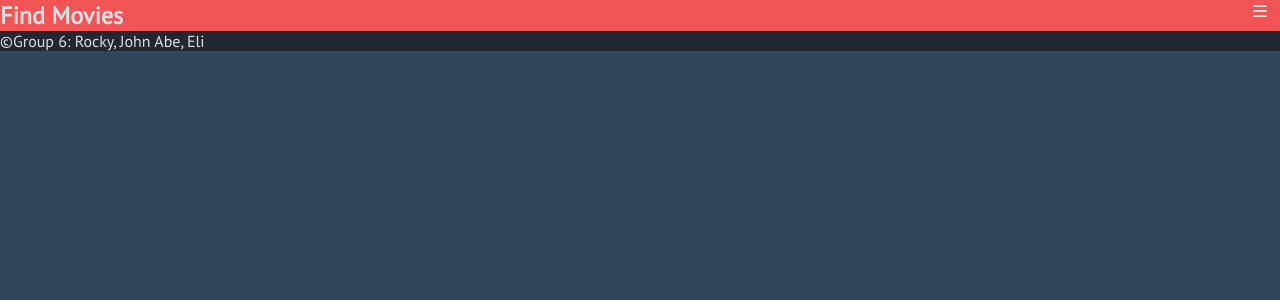
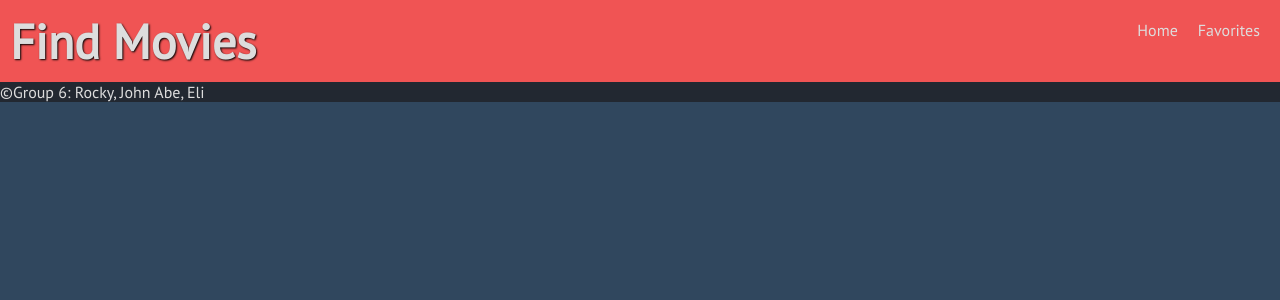
Before and after one commit to richmister/g6-Angular-Project, an Angular app: page /favorites in a window 1280 px wide. Shown: the top 300 px of the page. Built offline with nearby package versions, Linux system fonts and the light colour scheme.

Commit message:
Some styles

```diff
--- a/src/app/header/header.component.css
+++ b/src/app/header/header.component.css
@@ -1,13 +1,22 @@
 .header-style {
   background-color: #f05454;
   width: 100vw;
+  padding: 10px;
 }
+
+h1 {
+  text-shadow: 1px 1px 2px black;
+}
+
 ul {
   list-style-type: none;
 }
 a {
   text-decoration: none;
   color: inherit;
+}
+.nav-menu-browser {
+  display: hidden;
 }
 .nav-list-style {
   display: flex;
@@ -21,3 +30,25 @@ a {
 .fa-bars {
   float: right;
 }
+
+@media screen and (min-width: 768px) {
+  h1 {
+    font-size: 3em;
+    text-shadow: 1px 1px 2px black;
+  }
+  ul {
+    display: flex;
+    flex-direction: row;
+  }
+  li {
+    padding: 5px;
+    margin: 5px;
+  }
+  .fa-bars {
+    display: none;
+  }
+  .nav-menu-browser {
+    display: flex;
+    flex-direction: row;
+  }
+}
--- a/src/app/header/header.component.html
+++ b/src/app/header/header.component.html
@@ -8,5 +8,12 @@
         <li><a routerLink="/favorites">Favorites</a></li>
       </ul>
     </div>
+
+    <div class="nav-menu-browser">
+      <ul>
+        <li><a routerLink="/home">Home</a></li>
+        <li><a routerLink="/favorites">Favorites</a></li>
+      </ul>
+    </div>
   </nav>
 </div>
--- a/src/app/home/home.component.css
+++ b/src/app/home/home.component.css
@@ -5,9 +5,10 @@
   width: min-content;
   padding: 5px;
   align-items: center;
+  margin: 5px auto;
 }
 
-@media screen and (min-width:768px) {
+@media screen and (min-width: 768px) {
   .movie-card-section {
     width: 100vw;
     display: flex;
--- a/src/app/home/home.component.ts
+++ b/src/app/home/home.component.ts
@@ -26,6 +26,7 @@ export class HomeComponent implements OnInit {
   onSubmit = (searchTerm: string): void => {
     this.movieService.searchMovies(searchTerm).subscribe((response: any) => {
       this.movieData = response;
+      console.log(this.movieData);
     });
   };
   onFavorite = (movie: any): void => {
@@ -36,7 +37,7 @@ export class HomeComponent implements OnInit {
     this.favorites = this.movieService.getFavorites();
   };
   onDiscoverSubmit = (form: NgForm) => {
-    this.movieService.discoverMovies(form.form.value).subscribe((response)=>{
+    this.movieService.discoverMovies(form.form.value).subscribe((response) => {
       console.log(response);
       this.movieData = response;
     });
--- a/src/app/not-found/not-found.component.css
+++ b/src/app/not-found/not-found.component.css
@@ -0,0 +1,26 @@
+h2 {
+  text-align: center;
+}
+h3 {
+  text-align: center;
+}
+.mobile-not-found {
+  height: auto;
+  width: auto;
+}
+.browser-not-found {
+  display: none;
+}
+@media screen and (min-width: 768px) {
+  .mobile-not-found {
+    display: none;
+  }
+  .browser-not-found {
+    display: flex;
+    flex-direction: row;
+    height: auto;
+    width: 90vw;
+    justify-content: center;
+    margin: auto;
+  }
+}
--- a/src/app/not-found/not-found.component.html
+++ b/src/app/not-found/not-found.component.html
@@ -1 +1,12 @@
-<img src="https://image.tmdb.org/t/p/w500/8fUEFPUTF7kBMuKPiSQHxPvd8EZ.jpg" alt="">
+<h2>You must be lost!</h2>
+<h3>Welcome to Atlantis</h3>
+<img
+  class="mobile-not-found"
+  src="https://image.tmdb.org/t/p/w500/8fUEFPUTF7kBMuKPiSQHxPvd8EZ.jpg"
+  alt="You must be lost"
+/>
+<img
+  class="browser-not-found"
+  src="https://image.tmdb.org/t/p/w500//fYr0fqT9NImOuaN1QgnDHgGh4Ci.jpg"
+  alt="You must be lost"
+/>
--- a/src/app/search-movies-form/search-movies-form.component.css
+++ b/src/app/search-movies-form/search-movies-form.component.css
@@ -17,3 +17,18 @@
   display: flex;
   flex-direction: column;
 }
+@media screen and (min-width: 768px) {
+  .forms-section {
+    display: flex;
+    flex-direction: row;
+  }
+  .forms-style {
+    display: flex;
+    flex-direction: row;
+    padding: 10px;
+  }
+  .formbtn {
+    border: none;
+    border-radius: 1em;
+  }
+}
```
